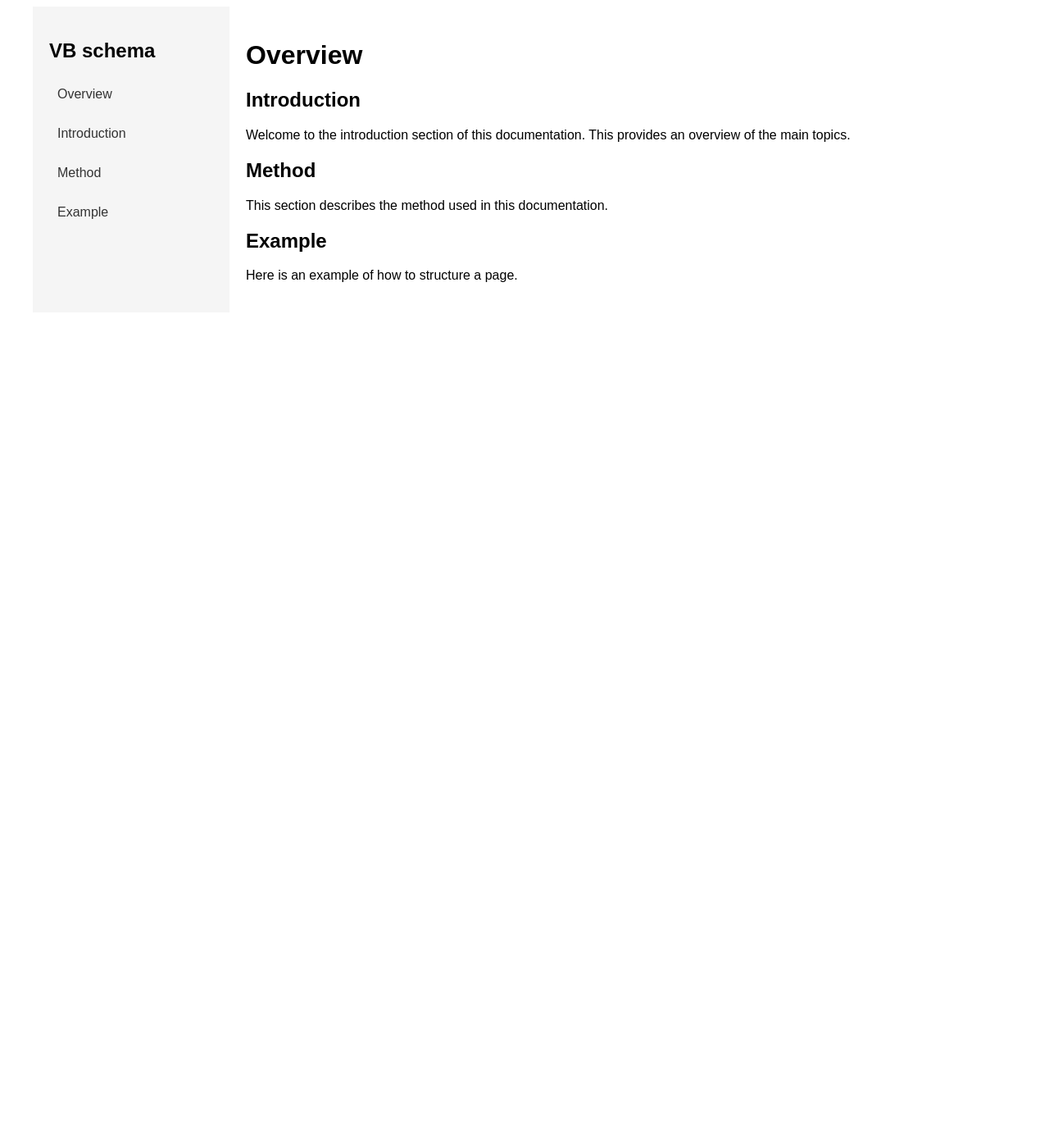
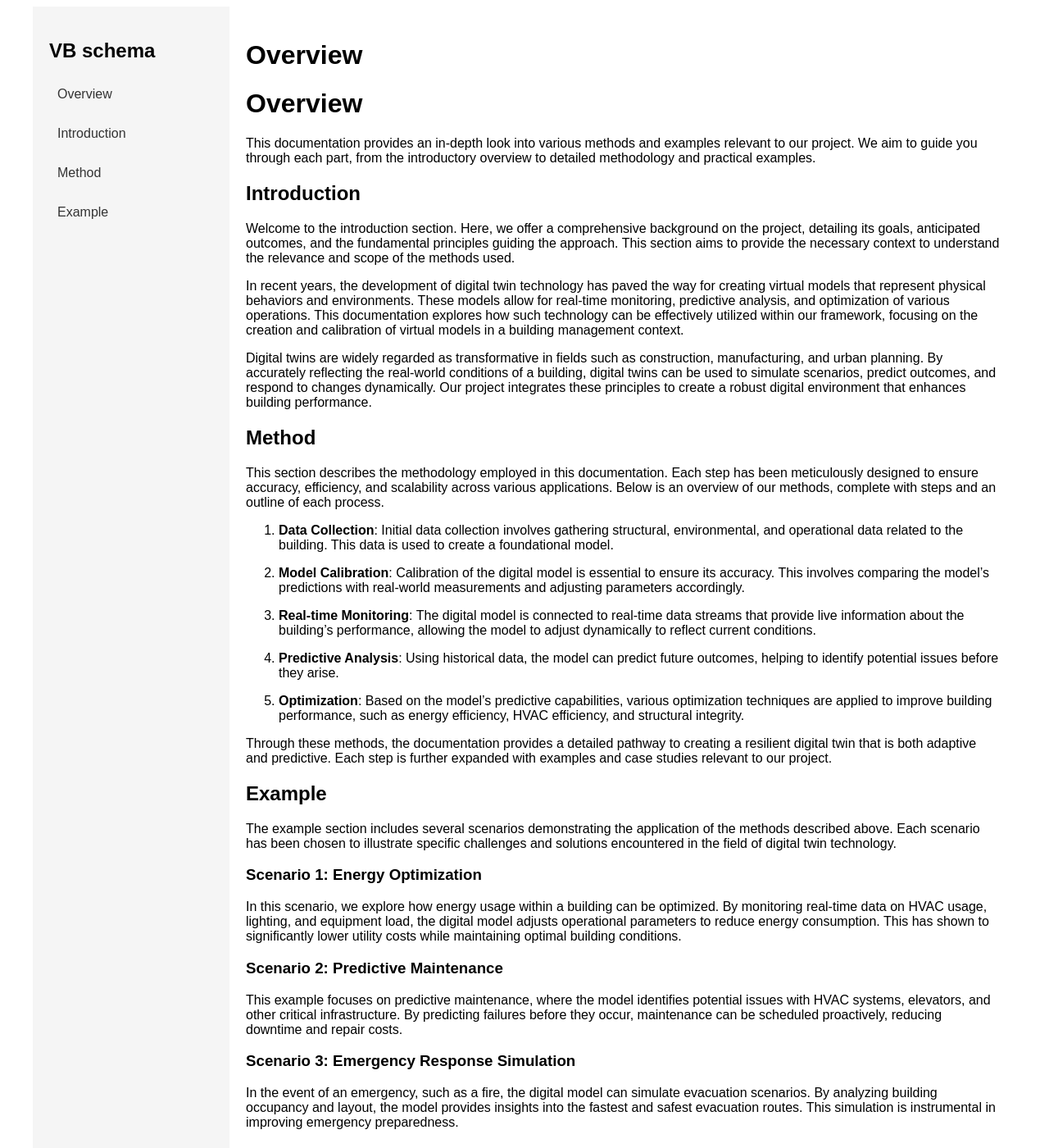
Before and after one commit to SKKU-BIST/SKLU-BIST.github.io, a Jekyll site: the page built from index.md, in a window 1280 px wide and 1400 px high. Shown: the whole window at 82% size. Built offline with Jekyll 4.4.1, drawn with Linux system fonts in a browser that asks for light colours; some of the changed text lies outside the part shown.

Commit message:
Update index.md

````diff
--- a/index.md
+++ b/index.md
@@ -3,14 +3,60 @@ layout: default
 title: Overview
 ---
 
+# Overview
+
+This documentation provides an in-depth look into various methods and examples relevant to our project. We aim to guide you through each part, from the introductory overview to detailed methodology and practical examples.
+
 ## Introduction
 
-Welcome to the introduction section of this documentation. This provides an overview of the main topics.
+Welcome to the introduction section. Here, we offer a comprehensive background on the project, detailing its goals, anticipated outcomes, and the fundamental principles guiding the approach. This section aims to provide the necessary context to understand the relevance and scope of the methods used.
+
+In recent years, the development of digital twin technology has paved the way for creating virtual models that represent physical behaviors and environments. These models allow for real-time monitoring, predictive analysis, and optimization of various operations. This documentation explores how such technology can be effectively utilized within our framework, focusing on the creation and calibration of virtual models in a building management context.
+
+Digital twins are widely regarded as transformative in fields such as construction, manufacturing, and urban planning. By accurately reflecting the real-world conditions of a building, digital twins can be used to simulate scenarios, predict outcomes, and respond to changes dynamically. Our project integrates these principles to create a robust digital environment that enhances building performance.
 
 ## Method
 
-This section describes the method used in this documentation.
+This section describes the methodology employed in this documentation. Each step has been meticulously designed to ensure accuracy, efficiency, and scalability across various applications. Below is an overview of our methods, complete with steps and an outline of each process.
+
+1. **Data Collection**: Initial data collection involves gathering structural, environmental, and operational data related to the building. This data is used to create a foundational model.
+
+2. **Model Calibration**: Calibration of the digital model is essential to ensure its accuracy. This involves comparing the model's predictions with real-world measurements and adjusting parameters accordingly.
+
+3. **Real-time Monitoring**: The digital model is connected to real-time data streams that provide live information about the building's performance, allowing the model to adjust dynamically to reflect current conditions.
+
+4. **Predictive Analysis**: Using historical data, the model can predict future outcomes, helping to identify potential issues before they arise.
+
+5. **Optimization**: Based on the model's predictive capabilities, various optimization techniques are applied to improve building performance, such as energy efficiency, HVAC efficiency, and structural integrity.
+
+Through these methods, the documentation provides a detailed pathway to creating a resilient digital twin that is both adaptive and predictive. Each step is further expanded with examples and case studies relevant to our project.
 
 ## Example
 
-Here is an example of how to structure a page.
+The example section includes several scenarios demonstrating the application of the methods described above. Each scenario has been chosen to illustrate specific challenges and solutions encountered in the field of digital twin technology.
+
+### Scenario 1: Energy Optimization
+In this scenario, we explore how energy usage within a building can be optimized. By monitoring real-time data on HVAC usage, lighting, and equipment load, the digital model adjusts operational parameters to reduce energy consumption. This has shown to significantly lower utility costs while maintaining optimal building conditions.
+
+### Scenario 2: Predictive Maintenance
+This example focuses on predictive maintenance, where the model identifies potential issues with HVAC systems, elevators, and other critical infrastructure. By predicting failures before they occur, maintenance can be scheduled proactively, reducing downtime and repair costs.
+
+### Scenario 3: Emergency Response Simulation
+In the event of an emergency, such as a fire, the digital model can simulate evacuation scenarios. By analyzing building occupancy and layout, the model provides insights into the fastest and safest evacuation routes. This simulation is instrumental in improving emergency preparedness.
+
+### Scenario 4: Structural Integrity Analysis
+For older buildings, ensuring structural integrity is paramount. In this example, the digital twin is used to simulate the effects of external forces, such as wind and seismic activity, on the building. This allows engineers to assess risks and plan necessary reinforcements.
+
+These examples showcase the potential of digital twin technology to transform building management, providing tools for optimization, safety, and predictive analysis.
+
+---
+
+이렇게 작성된 **index.md**는 각 섹션에 풍부한 내용을 포함하여 한 페이지로 길게 구성되었습니다.
+
+### 3. 변경 사항 저장 및 푸시
+모든 변경 사항을 저장하고, GitHub에 푸시하여 반영하세요.
+
+```bash
+git add .
+git commit -m "Update sidebar to Overview and extend index.md content"
+git push origin main
````
